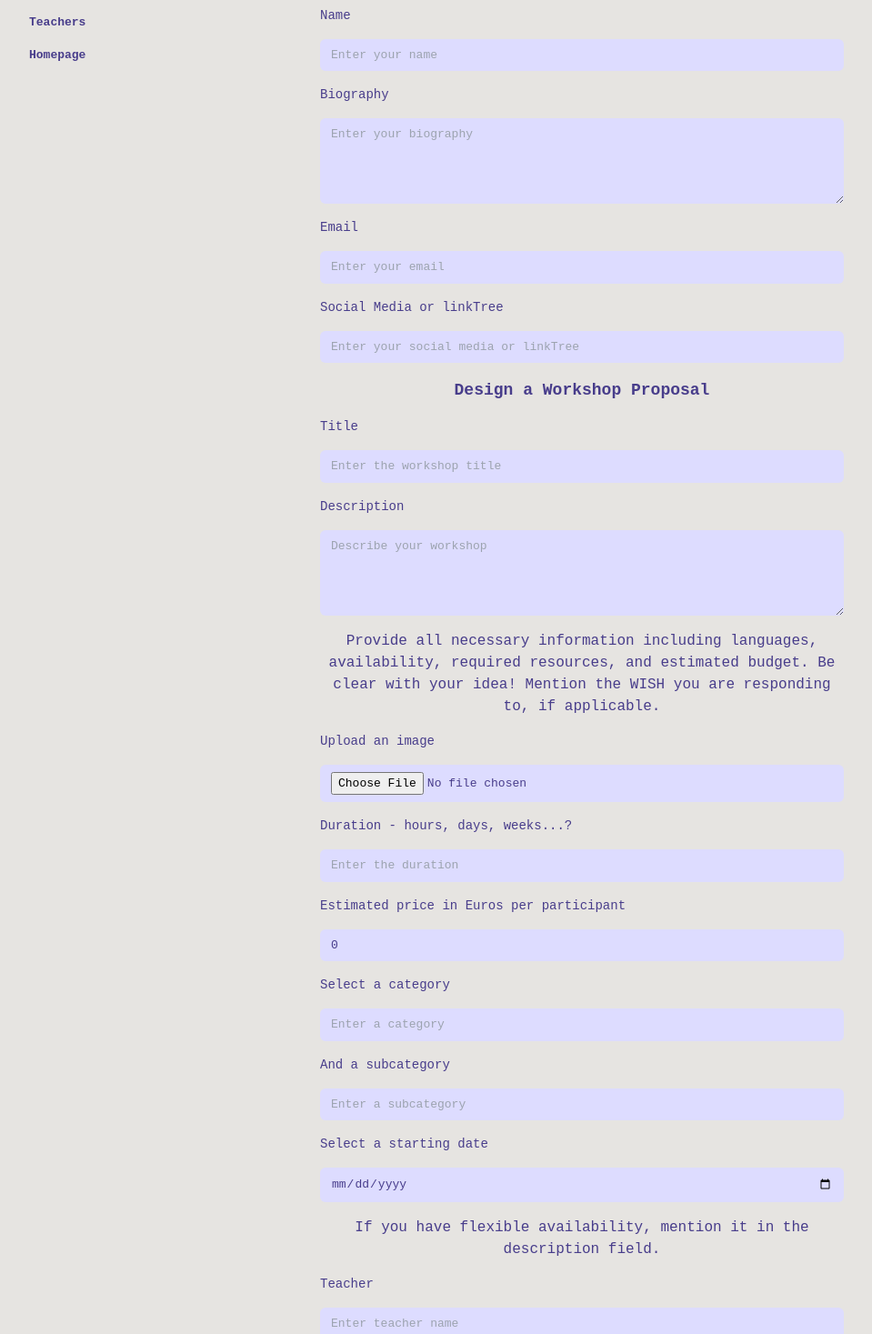
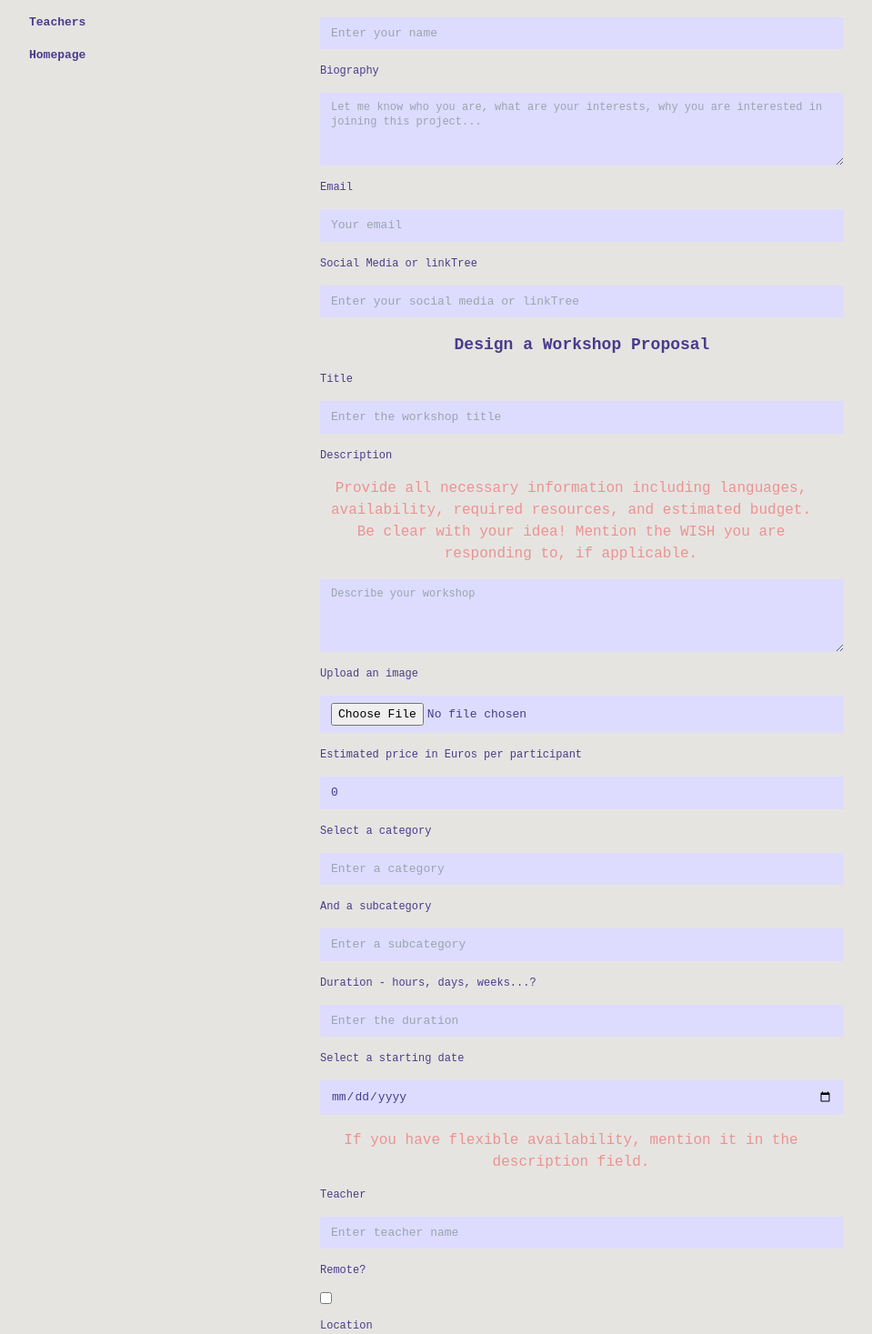
Before and after one commit to bubu-destroi/oxi_client, a React (Vite) app: page /new-proposal in a window 1280 px wide. Shown: the part 361-1828 px from the top of the page at 91% size, without its empty margins (0-959 px from the left). Built offline with nearby package versions, Linux system fonts and the light colour scheme.

Commit message:
proposal and signup comunitation updates

```diff
--- a/src/pages/Proposal.jsx
+++ b/src/pages/Proposal.jsx
@@ -161,12 +161,12 @@ function Proposal() {
   }, [name, remote]);
 
   return (
-    <div className='flex flex-col items-center justify-center min-h-screen p-4 pt-20'>
+    <div className='flex flex-col items-center justify-center min-h-screen p-4 pl-6 pr-6 pt-20'>
       <div className='w-full max-w-xl'>
         <h1 className='text-lg font-bold mb-4 text-center pt-10'>
           SUBMIT YOUR PROPOSAL
         </h1>
-        <p className='text-xs sm:text-sm md:text-base mb-6 text-center'>
+        <p className='text-xs sm:text-xs md:text-base mb-6 text-center'>
           Here you will provide as much detailed information as you can, and
           upon submission, the proposal will be sent via email, and you will be
           contacted as soon as possible.
@@ -174,7 +174,7 @@ function Proposal() {
         <h3 className='text-md font-bold mb-4 text-center'>
           First, create a Teacher Profile
         </h3>
-        <h6 className='text-xs sm:text-sm md:text-base mb-6 text-center'>
+        <h6 className='text-xs sm:text-xs md:text-base mb-1 text-center pr-6 text-red-500 opacity-50'>
           In case of multiple teachers, collective or school, input this
           information in the biography field.
         </h6>
@@ -183,7 +183,7 @@ function Proposal() {
           onSubmit={handleSubmit}>
           <label
             htmlFor='name'
-            className='block text-sm font-medium'>
+            className='block text-xs font-medium'>
             Name
           </label>
           <input
@@ -192,13 +192,13 @@ function Proposal() {
             id='name'
             value={name}
             onChange={handleName}
-            className='block w-full mt-1 bg-[rgba(221,220,255,0.997)] py-2 px-3 rounded-md focus:outline-none'
+            className='block w-full mt-1 bg-[rgba(221,220,255,0.997)] py-2 px-3 p-1  focus:outline-none'
             placeholder='Enter your name'
           />
 
           <label
             htmlFor='bio'
-            className='block text-sm font-medium'>
+            className='block text-xs font-medium'>
             Biography
           </label>
           <textarea
@@ -206,14 +206,14 @@ function Proposal() {
             id='bio'
             value={bio}
             onChange={handleBio}
-            className='block w-full mt-1 bg-[rgba(221,220,255,0.997)] py-2 px-3 rounded-md focus:outline-none'
-            placeholder='Enter your biography'
+            className='block w-full mt-1 text-xs bg-[rgba(221,220,255,0.997)] py-2 px-3 p-1  focus:outline-none'
+            placeholder='Let me know who you are, what are your interests, why you are interested in joining this project...'
             rows='4'
           />
 
           <label
             htmlFor='email'
-            className='block text-sm font-medium'>
+            className='block text-xs font-medium'>
             Email
           </label>
           <input
@@ -222,13 +222,13 @@ function Proposal() {
             id='email'
             value={email}
             onChange={handleEmail}
-            className='block w-full mt-1 bg-[rgba(221,220,255,0.997)] py-2 px-3 rounded-md focus:outline-none'
-            placeholder='Enter your email'
+            className='block w-full mt-1 bg-[rgba(221,220,255,0.997)] py-2 px-3 p-1  focus:outline-none'
+            placeholder='Your email'
           />
 
           <label
             htmlFor='socialMedia'
-            className='block text-sm font-medium'>
+            className='block text-xs font-medium'>
             Social Media or linkTree
           </label>
           <input
@@ -237,7 +237,7 @@ function Proposal() {
             id='socialMedia'
             value={socialMedia}
             onChange={handleSocialMedia}
-            className='block w-full mt-1 bg-[rgba(221,220,255,0.997)] py-2 px-3 rounded-md focus:outline-none'
+            className='block w-full mt-1 bg-[rgba(221,220,255,0.997)] py-2 px-3 p-1  focus:outline-none'
             placeholder='Enter your social media or linkTree'
           />
 
@@ -247,7 +247,7 @@ function Proposal() {
 
           <label
             htmlFor='title'
-            className='block text-sm font-medium'>
+            className='block text-xs font-medium'>
             Title
           </label>
           <input
@@ -256,34 +256,35 @@ function Proposal() {
             id='title'
             value={title}
             onChange={handleTitle}
-            className='block w-full mt-1 bg-[rgba(221,220,255,0.997)] py-2 px-3 rounded-md focus:outline-none'
+            className='block w-full mt-1 bg-[rgba(221,220,255,0.997)] py-2 px-3 p-1  focus:outline-none'
             placeholder='Enter the workshop title'
           />
 
           <label
             htmlFor='description'
-            className='block text-sm font-medium'>
+            className='block text-xs font-medium'>
             Description
           </label>
+          <h6 className='text-xs sm:text-xs md:text-base mb-6 text-center pr-6 text-red-500 opacity-50'>
+            Provide all necessary information including languages, availability,
+            required resources, and estimated budget. <br />
+            Be clear with your idea! Mention the WISH you are responding to, if
+            applicable.
+          </h6>
+
           <textarea
             name='description'
             id='description'
             value={description}
             onChange={handleDescription}
-            className='block w-full mt-1 bg-[rgba(221,220,255,0.997)] py-2 px-3 rounded-md focus:outline-none'
+            className='block w-full mt-1 bg-[rgba(221,220,255,0.997)] py-2 px-3 p-1 text-xs focus:outline-none'
             placeholder='Describe your workshop'
             rows='4'
           />
 
-          <h6 className='text-xs sm:text-sm md:text-base mb-6 text-center'>
-            Provide all necessary information including languages, availability,
-            required resources, and estimated budget. Be clear with your idea!
-            Mention the WISH you are responding to, if applicable.
-          </h6>
-
           <label
             htmlFor='image'
-            className='block text-sm font-medium'>
+            className='block text-xs font-medium'>
             Upload an image
           </label>
           <input
@@ -291,12 +292,57 @@ function Proposal() {
             name='image'
             id='image'
             onChange={handleImage}
-            className='block w-full mt-1 bg-[rgba(221,220,255,0.997)] py-2 px-3 rounded-md focus:outline-none'
+            className='block w-full mt-1 bg-[rgba(221,220,255,0.997)] py-2 px-3 p-1  focus:outline-none'
+          />
+
+          <label
+            htmlFor='price'
+            className='block text-xs font-medium'>
+            Estimated price in Euros per participant
+          </label>
+          <input
+            type='number'
+            name='price'
+            id='price'
+            value={price}
+            onChange={handlePrice}
+            className='block w-full mt-1 bg-[rgba(221,220,255,0.997)] py-2 px-3 p-1  focus:outline-none'
+            placeholder='Enter the price'
+          />
+
+          <label
+            htmlFor='category'
+            className='block text-xs font-medium'>
+            Select a category
+          </label>
+          <input
+            type='text'
+            name='category'
+            id='category'
+            value={category}
+            onChange={handleCategory}
+            className='block w-full mt-1 bg-[rgba(221,220,255,0.997)] py-2 px-3 p-1  focus:outline-none'
+            placeholder='Enter a category'
+          />
+
+          <label
+            htmlFor='subcategory'
+            className='block text-xs font-medium'>
+            And a subcategory
+          </label>
+          <input
+            type='text'
+            name='subcategory'
+            id='subcategory'
+            value={subcategory}
+            onChange={handleSubcategory}
+            className='block w-full mt-1 bg-[rgba(221,220,255,0.997)] py-2 px-3 p-1  focus:outline-none'
+            placeholder='Enter a subcategory'
           />
 
           <label
             htmlFor='duration'
-            className='block text-sm font-medium'>
+            className='block text-xs font-medium'>
             Duration - hours, days, weeks...?
           </label>
           <input
@@ -305,58 +351,13 @@ function Proposal() {
             id='duration'
             value={duration}
             onChange={handleDuration}
-            className='block w-full mt-1 bg-[rgba(221,220,255,0.997)] py-2 px-3 rounded-md focus:outline-none'
+            className='block w-full mt-1 bg-[rgba(221,220,255,0.997)] py-2 px-3 p-1  focus:outline-none'
             placeholder='Enter the duration'
           />
 
           <label
-            htmlFor='price'
-            className='block text-sm font-medium'>
-            Estimated price in Euros per participant
-          </label>
-          <input
-            type='number'
-            name='price'
-            id='price'
-            value={price}
-            onChange={handlePrice}
-            className='block w-full mt-1 bg-[rgba(221,220,255,0.997)] py-2 px-3 rounded-md focus:outline-none'
-            placeholder='Enter the price'
-          />
-
-          <label
-            htmlFor='category'
-            className='block text-sm font-medium'>
-            Select a category
-          </label>
-          <input
-            type='text'
-            name='category'
-            id='category'
-            value={category}
-            onChange={handleCategory}
-            className='block w-full mt-1 bg-[rgba(221,220,255,0.997)] py-2 px-3 rounded-md focus:outline-none'
-            placeholder='Enter a category'
-          />
-
-          <label
-            htmlFor='subcategory'
-            className='block text-sm font-medium'>
-            And a subcategory
-          </label>
-          <input
-            type='text'
-            name='subcategory'
-            id='subcategory'
-            value={subcategory}
-            onChange={handleSubcategory}
-            className='block w-full mt-1 bg-[rgba(221,220,255,0.997)] py-2 px-3 rounded-md focus:outline-none'
-            placeholder='Enter a subcategory'
-          />
-
-          <label
             htmlFor='date'
-            className='block text-sm font-medium'>
+            className='block text-xs font-medium'>
             Select a starting date
           </label>
           <input
@@ -370,16 +371,16 @@ function Proposal() {
             }
             value={date}
             onChange={handleDate}
-            className='block w-full mt-1 bg-[rgba(221,220,255,0.997)] py-2 px-3 rounded-md focus:outline-none'
+            className='block w-full mt-1 bg-[rgba(221,220,255,0.997)] py-2 px-3 p-1  focus:outline-none'
           />
-          <h6 className='text-xs sm:text-sm md:text-base mb-6 text-center'>
+          <h6 className='text-xs sm:text-xs md:text-base mb-1 text-center pr-6 text-red-500 opacity-50'>
             If you have flexible availability, mention it in the description
             field.
           </h6>
 
           <label
             htmlFor='teacher'
-            className='block text-sm font-medium'>
+            className='block text-xs font-medium'>
             Teacher
           </label>
           <input
@@ -388,13 +389,13 @@ function Proposal() {
             id='teacher'
             value={name}
             onChange={handleName}
-            className='block w-full mt-1 bg-[rgba(221,220,255,0.997)] py-2 px-3 rounded-md focus:outline-none'
+            className='block w-full mt-1 bg-[rgba(221,220,255,0.997)] py-2 px-3 p-1  focus:outline-none'
             placeholder='Enter teacher name'
           />
 
           <label
             htmlFor='remote'
-            className='block text-sm font-medium'>
+            className='block text-xs font-medium'>
             Remote?
           </label>
           <input
@@ -408,7 +409,7 @@ function Proposal() {
 
           <label
             htmlFor='place'
-            className='block text-sm font-medium'>
+            className='block text-xs font-medium'>
             Location
           </label>
           <input
@@ -417,13 +418,13 @@ function Proposal() {
             id='place'
             value={place}
             onChange={handlePlace}
-            className='block w-full mt-1 bg-[rgba(221,220,255,0.997)] py-2 px-3 rounded-md focus:outline-none'
+            className='block w-full mt-1 bg-[rgba(221,220,255,0.997)] py-2 px-3 p-1  focus:outline-none'
             placeholder='Enter location'
           />
 
           <label
             htmlFor='minimum_age'
-            className='block text-sm font-medium'>
+            className='block text-xs font-medium'>
             Minimum age of participants
           </label>
           <input
@@ -432,13 +433,13 @@ function Proposal() {
             id='minimum_age'
             value={minimum_age}
             onChange={handleMinimum_age}
-            className='block w-full mt-1 bg-[rgba(221,220,255,0.997)] py-2 px-3 rounded-md focus:outline-none'
+            className='block w-full mt-1 bg-[rgba(221,220,255,0.997)] py-2 px-3 p-1  focus:outline-none'
             placeholder='Enter minimum age'
           />
 
           <label
             htmlFor='maximum_age'
-            className='block text-sm font-medium'>
+            className='block text-xs font-medium'>
             Maximum age of participants
           </label>
           <input
@@ -447,7 +448,7 @@ function Proposal() {
             id='maximum_age'
             value={maximum_age}
             onChange={handleMaximum_age}
-            className='block w-full mt-1 bg-[rgba(221,220,255,0.997)] py-2 px-3 rounded-md focus:outline-none'
+            className='block w-full mt-1 bg-[rgba(221,220,255,0.997)] py-2 px-3 p-1  focus:outline-none'
             placeholder='Enter maximum age'
           />
 
@@ -457,6 +458,7 @@ function Proposal() {
           </label>
           <br />
           <input
+            className='block w-full mt-1 bg-[rgba(221,220,255,0.997)] py-2 px-3 p-1  focus:outline-none'
             type='number'
             name='minParticipants'
             id='minParticipants'
@@ -469,6 +471,7 @@ function Proposal() {
           </label>
           <br />
           <input
+            className='block w-full mt-1 bg-[rgba(221,220,255,0.997)] py-2 px-3 p-1  focus:outline-none'
             type='number'
             name='maxParticipants'
             id='maxParticipants'
@@ -477,13 +480,12 @@ function Proposal() {
           />
           <br />
           {/* <button type='submit'>create</button> */}
-        <button
-          type='submit'
-          className='w-full bg-red-500 text-white py-2 px-4  hover:bg-blue-600 focus:outline-none'>
-          Submit
-        </button>
+          <button
+            type='submit'
+            className='w-full bg-red-500 text-white py-2 px-4  hover:bg-blue-600 focus:outline-none'>
+            Submit
+          </button>
         </form>
-
       </div>
     </div>
   );
```
Also changed, not shown: src/pages/Auth/Login.jsx (+22 -8 lines), src/pages/Auth/ProfilePage.jsx (+8 -2 lines), src/pages/Auth/SignUp.jsx (+77 -43 lines).
